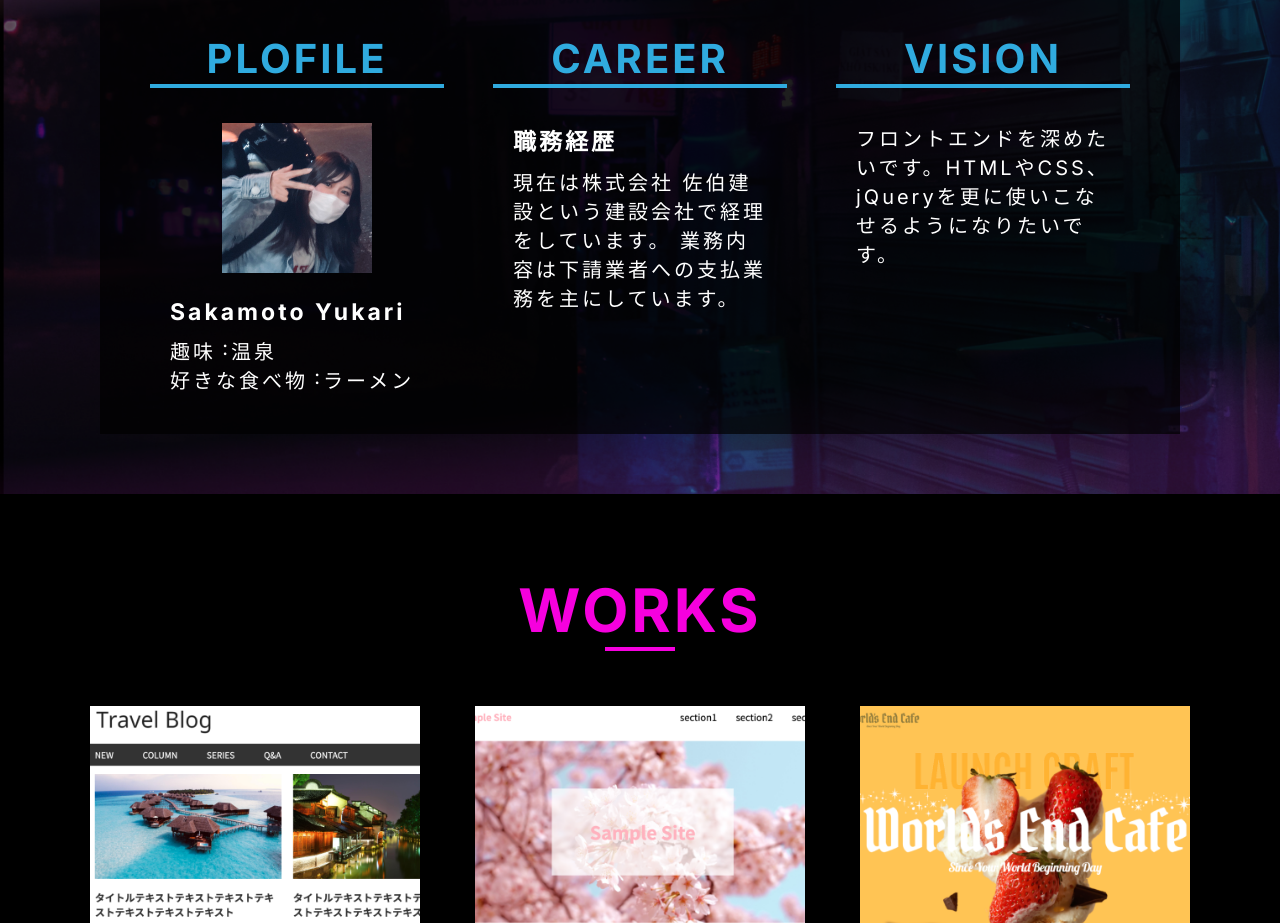
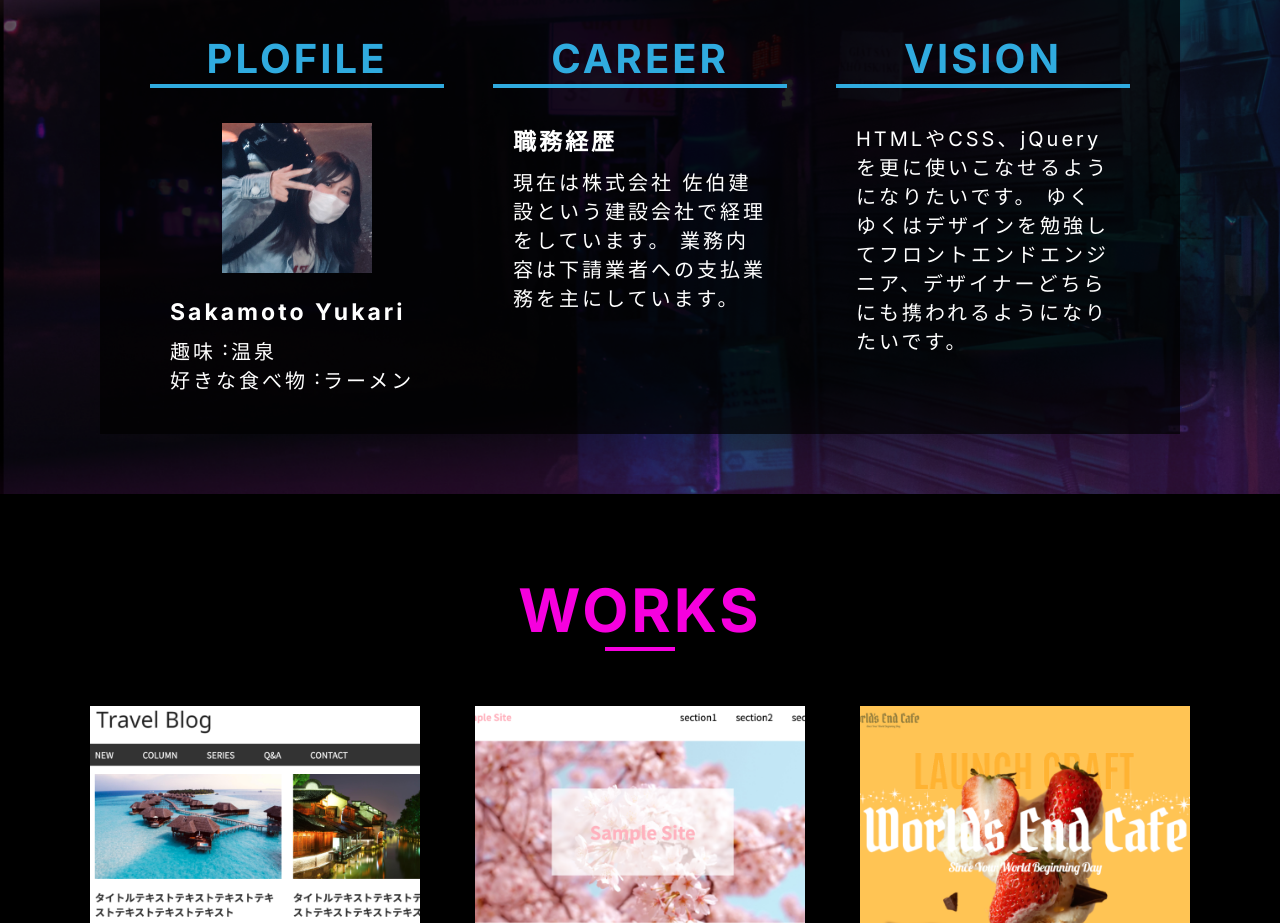
Before and after one commit to sakamoto2719/portfolio, a plain HTML site: page index.html in a window 1280 px wide. Shown: the part 998-1921 px from the top of the page. Drawn offline with nearby package versions, Linux system fonts and the light colour scheme.

Commit message:
Update index.html

```diff
--- a/index.html
+++ b/index.html
@@ -73,7 +73,8 @@
                         <li>
                             <h3>VISION</h3>
                             <div class="inner">
-                                <p>フロントエンドを深めたいです。HTMLやCSS、jQueryを更に使いこなせるようになりたいです。
+                                <p>HTMLやCSS、jQueryを更に使いこなせるようになりたいです。
+                                   ゆくゆくはデザインを勉強してフロントエンドエンジニア、デザイナーどちらにも携われるようになりたいです。
                                 </p>
 
                             </div>
```
